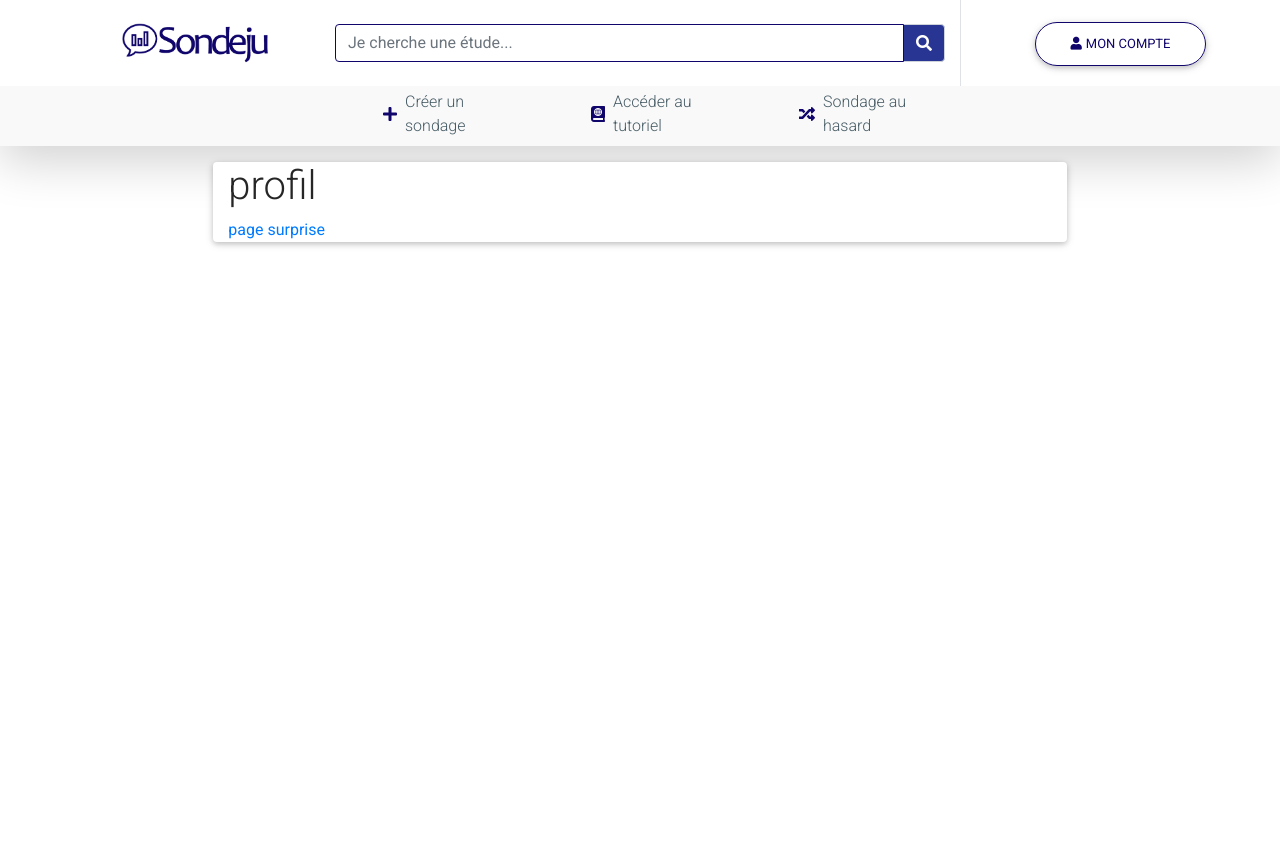
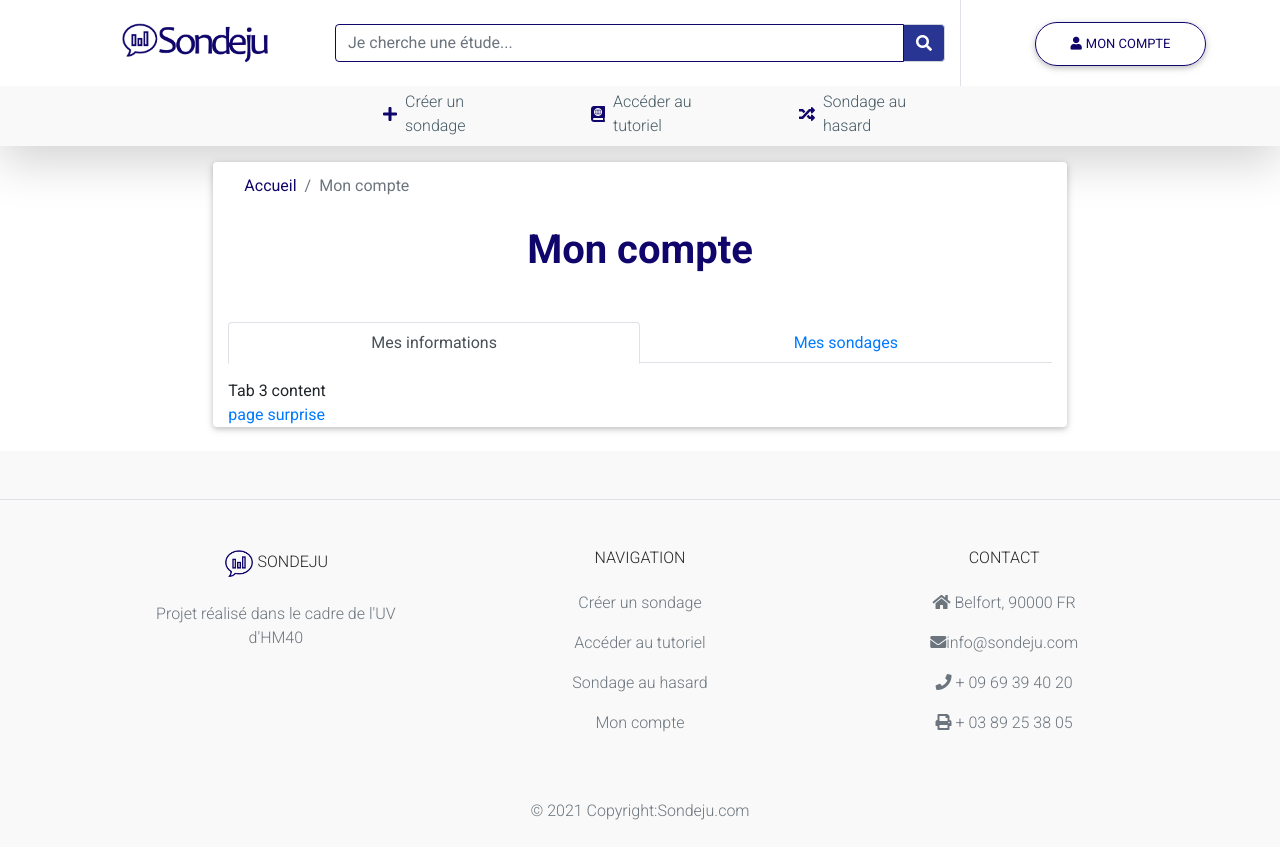
Before and after one commit to Antoine68/sondeju, a React (Create React App) app: page /compte in a window 1280 px wide. Before the commit the page ends 800 px from the top, so only its background shows below. Built offline with nearby package versions, Linux system fonts and the light colour scheme.

Commit message:
ajout footer

```diff
--- a/src/components/Account.js
+++ b/src/components/Account.js
@@ -4,14 +4,52 @@ import '@fortawesome/fontawesome-free/css/all.min.css';
 import 'bootstrap-css-only/css/bootstrap.min.css';
 import 'mdbreact/dist/css/mdb.css';
 import './../styles/Account.css';
+import { Link } from 'react-router-dom';
 
 import React from "react";
+
+import { Tabs } from 'antd';
+
+const { TabPane } = Tabs;
+
+function callback(key) {
+  console.log(key);
+}
 
 export default class AccountContent extends React.Component {
   render()  {
     return (
       <div>
-          <h1>profil</h1>
+        <nav aria-label="breadcrumb">
+          <ol class="breadcrumb bg-white">
+            <li class="breadcrumb-item"><Link to="/" class="blue-color font-weight-normal">Accueil</Link></li>
+            <li class="breadcrumb-item active" aria-current="page">Mon compte</li>
+          </ol>
+        </nav>
+
+        <h1 class="text-center font-weight-bold blue-color">Mon compte</h1>
+
+        <ul class="nav nav-tabs nav-justified mb-3 mt-5" id="ex1" role="tablist">
+          <li class="nav-item" role="presentation">
+            <a class="nav-link active" id="mes-informations" data-mdb-toggle="tab" href="#ex3-tabs-1" role="tab" aria-controls="ex3-tabs-1" aria-selected="true">
+              Mes informations
+            </a>
+          </li>
+          <li class="nav-item" role="presentation">
+            <a class="nav-link" id="mes-sondages" data-mdb-toggle="tab" href="#ex3-tabs-2" role="tab" aria-controls="ex3-tabs-2" aria-selected="false">
+              Mes sondages
+              </a>
+          </li>
+        </ul>
+
+        <div class="tab-content" id="content">
+          <div class="tab-pane fade show active" id="ex3-tabs-1" role="tabpanel" aria-labelledby="ex3-tab-1">
+            Tab 3 content
+          </div>
+          <div class="tab-pane fade" id="ex3-tabs-2" role="tabpanel" aria-labelledby="ex3-tab-2">
+            Tab 2 content
+          </div>
+        </div>
       </div>
     );
   }
--- a/src/components/Footer.js
+++ b/src/components/Footer.js
@@ -13,8 +13,73 @@ import React from "react";
 export default class Footer extends React.Component {
   render()  {
     return (
-      <footer>
-      </footer>
+      <footer class="text-center text-lg-start bg-grey text-muted mt-4 mw-100">
+
+  <section
+    class="d-flex justify-content-center justify-content-lg-between p-4 border-bottom"
+  >
+  </section>
+
+  <section class="">
+    <div class="container text-center text-md-start mt-5">
+
+      <div class="row mt-3">
+
+        <div class="col-md-3 col-lg-4 col-xl-3 mx-auto mb-4">
+
+          <h6 class="text-uppercase fw-bold mb-4">
+          <img src="./logo.png" width="30" height="30"></img> Sondeju
+          </h6>
+          <p>
+            Projet réalisé dans le cadre de l'UV d'HM40
+          </p>
+        </div>
+
+
+        <div class="col-md-3 col-lg-2 col-xl-2 mx-auto mb-4">
+
+          <h6 class="text-uppercase fw-bold mb-4">
+            Navigation
+          </h6>
+          <p>
+            <a href="/" class="text-reset">Créer un sondage</a>
+          </p>
+          <p>
+            <a href="/" class="text-reset">Accéder au tutoriel</a>
+          </p>
+          <p>
+            <a href="/" class="text-reset">Sondage au hasard</a>
+          </p>
+          <p>
+            <a href="/" class="text-reset">Mon compte</a>
+          </p>
+        </div>
+
+        <div class="col-md-4 col-lg-3 col-xl-3 mx-auto mb-md-0 mb-4">
+
+          <h6 class="text-uppercase fw-bold mb-4">
+            Contact
+          </h6>
+          <p><i class="fas fa-home me-3"></i> Belfort, 90000 FR</p>
+          <p>
+            <i class="fas fa-envelope me-3"></i>
+             info@sondeju.com
+          </p>
+          <p><i class="fas fa-phone me-3"></i> + 09 69 39 40 20</p>
+          <p><i class="fas fa-print me-3"></i> + 03 89 25 38 05</p>
+        </div>
+
+      </div>
+
+    </div>
+  </section>
+
+  <div class="text-center p-4" >
+    © 2021 Copyright:
+    <a class="text-reset fw-bold" href="https://mdbootstrap.com/">Sondeju.com</a>
+  </div>
+
+</footer>
     );
   }
 }
--- a/src/styles/Account.css
+++ b/src/styles/Account.css
@@ -0,0 +1,3 @@
+.blue-color{
+    color: #0F056B !important;
+}
```
